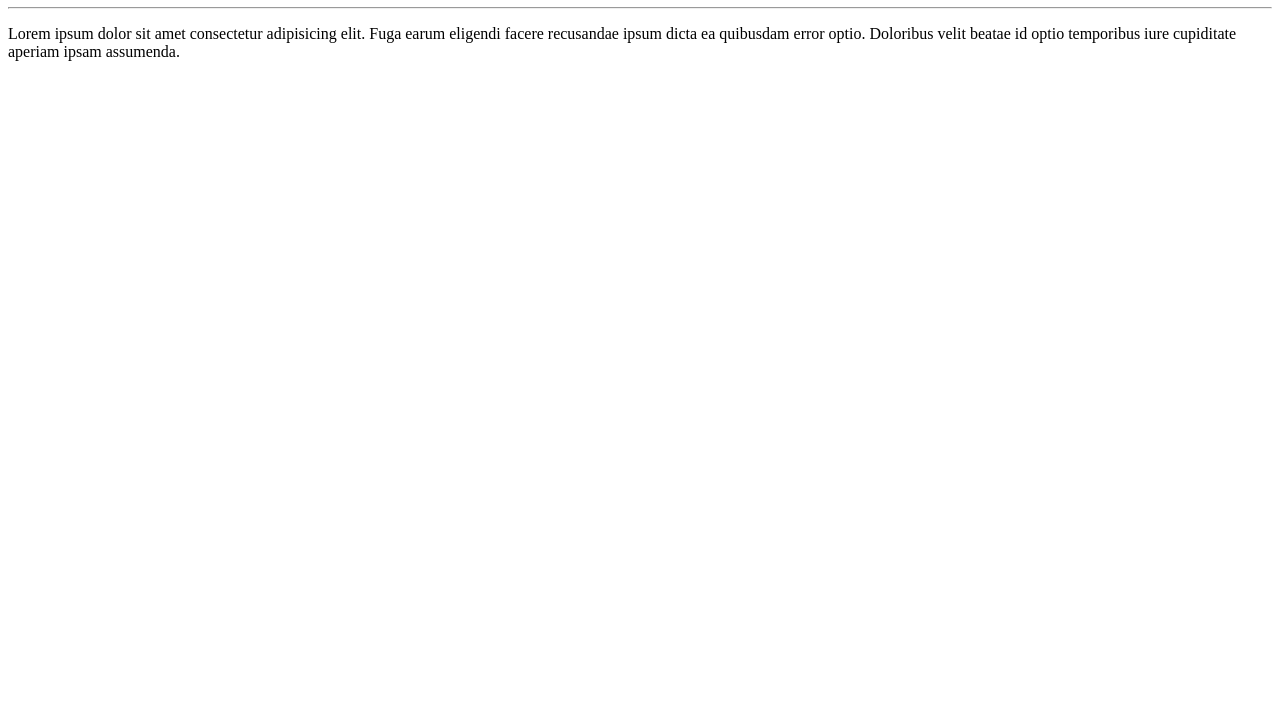
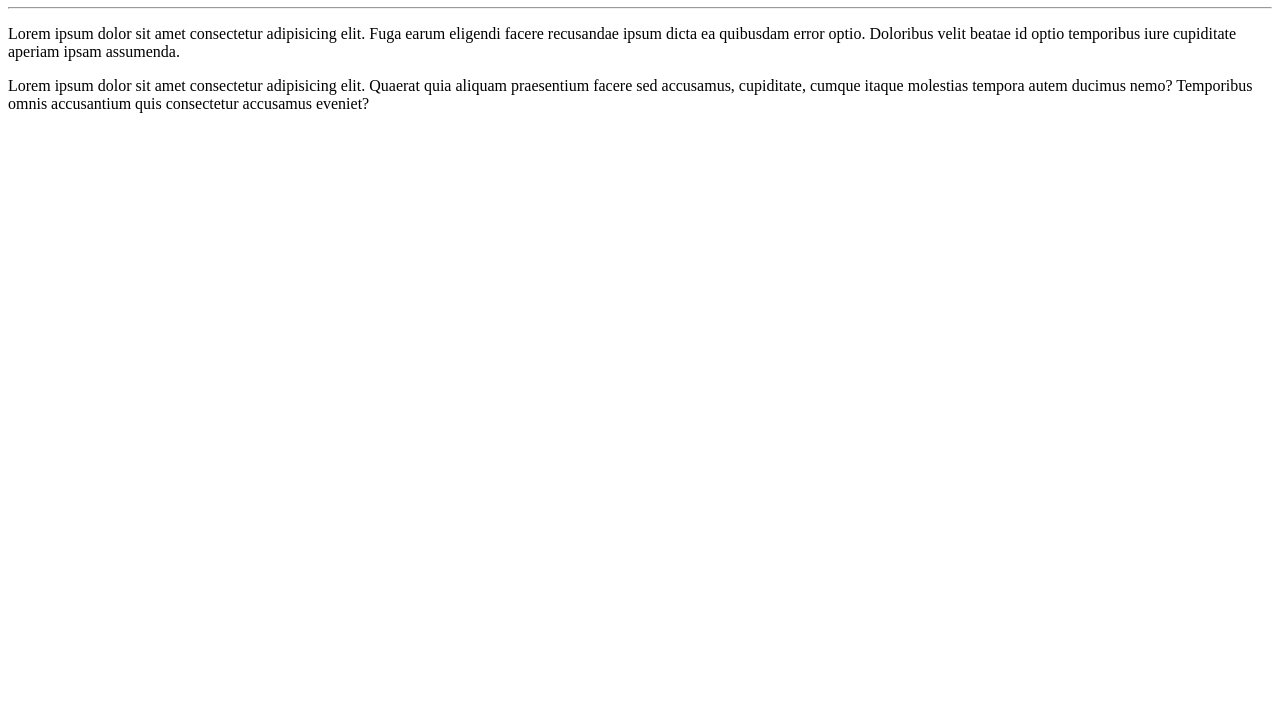
Before and after one commit to giancarlosmendes/ola-mundo-git, a plain HTML site: page site-exemplo/index.html in a window 1280 px wide. Shown: the part 73-800 px from the top of the page. Drawn offline with Linux system fonts and the light colour scheme.

Commit message:
Adicionado novo parágrafo

```diff
--- a/site-exemplo/index.html
+++ b/site-exemplo/index.html
@@ -9,5 +9,6 @@
     <h1>Olá, Mundo, Git!</h1>
     <hr>
     <p>Lorem ipsum dolor sit amet consectetur adipisicing elit. Fuga earum eligendi facere recusandae ipsum dicta ea quibusdam error optio. Doloribus velit beatae id optio temporibus iure cupiditate aperiam ipsam assumenda.</p>
+    <p>Lorem ipsum dolor sit amet consectetur adipisicing elit. Quaerat quia aliquam praesentium facere sed accusamus, cupiditate, cumque itaque molestias tempora autem ducimus nemo? Temporibus omnis accusantium quis consectetur accusamus eveniet?</p>
 </body>
 </html>
```
